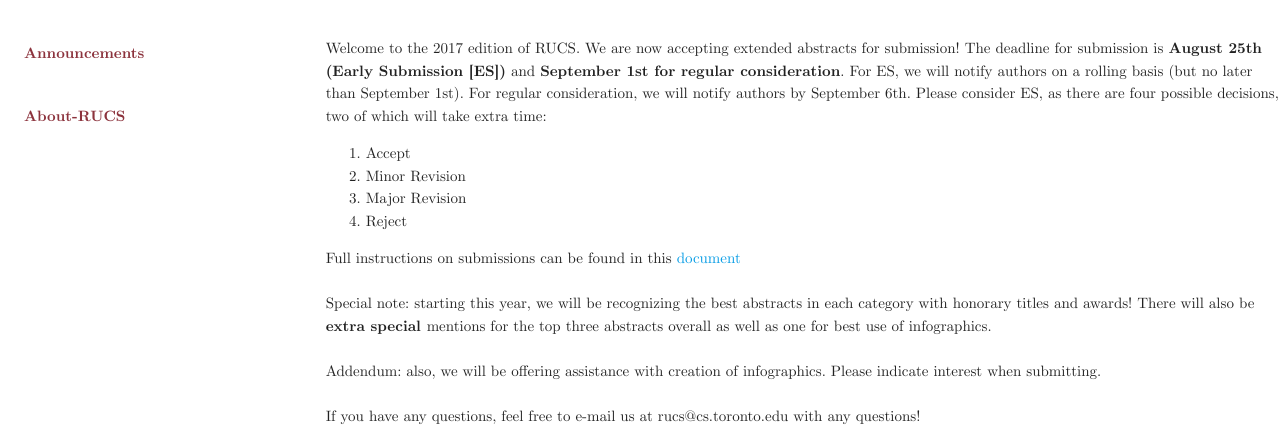
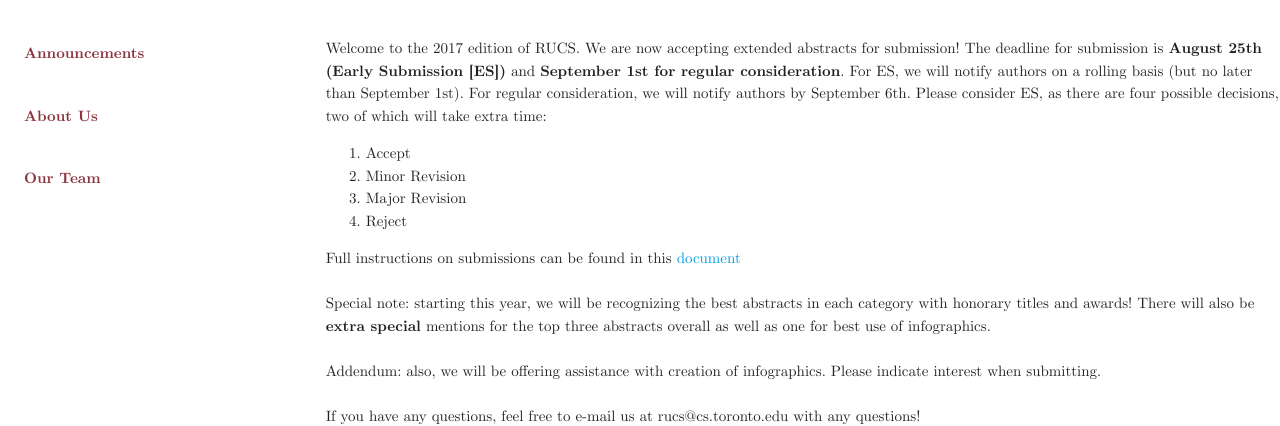
Before and after one commit to rucs-uoft/rucs-uoft.github.io, a Jekyll site: the page built from index.html, in a window 1280 px wide. Shown: the part 956-1382 px from the top of the page. Built offline with Jekyll 4.4.1, drawn with Linux system fonts in a browser that asks for light colours; nearby versions of some CDN libraries.

Commit message:
cleaned up code into _includes; added about us section

```diff
--- /dev/null
+++ b/_includes/about-us.html
@@ -0,0 +1,12 @@
+<p>RUCS, the Review of Undergraduate Science, is the first publication, from a top 20 university, dedicated solely to undergraduate computer science. We feature the best of undergraduate computer science research at U of T and other top universities. Founded in 2015 by Kawin Ethayarajh, RUCS alumni include graduate students at top schools and Googlers. View our past issues here:
+
+<ul>
+	<li><a href="{{ site.baseurl }}/archive_2016"><b>Fall 2016</b></a></li>
+	<li><a href="{{ site.baseurl }}/archive_2015"><b>Fall 2015</b></a></li>
+</ul>
+
+
+
+
+
+</p>
--- /dev/null
+++ b/_includes/meet-the-team.html
@@ -0,0 +1,50 @@
+<div class="container">
+	<div class="row center">
+		<h3>Meet the RUCS team</h3>
+	</div>
+</div>
+
+<div class="container">
+	<div class="row">
+		<div class="team-member col s6" style="text-align: center;">
+			<img class="responsive-img" src="/resources/team_photos/john_photo.jpg">
+			<h4>John</h4>
+			<h6>Editor-in-Chief</h6>
+			<p>John is a 4th year CS student at the University of Toronto, St. George Campus. He is a big fan of undergrad research, and educational outreach in CS. He enjoys the twin branches of CS: the theory and the practice; the research conference and the hackathon; the NP reduction and the multithreading software engineering, and dichotomies in general. Outside of CS, his hobbies include chess, military history and board games.</p>
+		</div>
+		<div class="team-member col s6" style="text-align: center;">
+			<img class="responsive-img" src="/resources/team_photos/samir_photo.jpg">
+			<h4>Samir</h4>
+			<h6>Editor</h6>
+			<p>Samir is in his fourth year at the University of Toronto, majoring in Computer Science and English. He enjoys good grammar and listening to Kanye West.</p>
+		</div>
+	</div>
+	<div class="row">
+		<div class="team-member col s6" style="text-align: center;">
+			<img class="responsive-img" src="/resources/team_photos/nana_photo.jpg">
+			<h4>Nana</h4>
+			<h6>Editor</h6>
+			<p>Nana is a third-year computer science student at the University of Toronto, focusing in AI. In her spare time, Nana enjoys reading French literature and playing the piano.</p>
+		</div>
+		<div class="team-member col s6" style="text-align: center;">
+			<img class="responsive-img" src="/resources/team_photos/osama_photo.jpg">
+			<h4>Osama</h4>
+			<h6>Editor</h6>
+			<p>Osama is a Math Specialist Bachelor's degree graduate from the University of Toronto. He enjoys writing, programming, mathematics, and thinking creatively to develop new and useful ideas. He also enjoy meeting new people to form friendships.</p>
+		</div>
+	</div>
+	<div class="row">
+		<div class="team-member col s6" style="text-align: center;">
+			<img class="responsive-img" src="/resources/team_photos/tyler_photo.jpg">
+			<h4>Tyler</h4>
+			<h6>Webmaster</h6>
+			<p>Tyler is a 4th year student at UofT, specializing in computer science. He loves to stay active; whether it be in the gym, on the water paddling, or taking a hike to who knows where.</p>
+		</div>
+		<div class="team-member col s6" style="text-align: center;">
+			<img class="responsive-img" src="/resources/team_photos/lynn_photo.jpg">
+			<h4>Lynn</h4>
+			<h6>Graphic Artist</h6>
+			<p>Lynn is a third year student pursuing a double major in Computer Science and European Studies, and a minor in Russian. She hopes to learn many more languages - both computer and human ones - in the future.</p>
+		</div>
+	</div>
+</div>
--- a/_includes/news.html
+++ b/_includes/news.html
@@ -1,41 +1,20 @@
-<p>
-
-Welcome to the 2017 edition of RUCS. We are now accepting extended abstracts for submission! The deadline for submission is
-    <b> August 25th (Early Submission [ES])</b> and <b> September 1st  for regular consideration</b>.  For ES, we will notify authors on a rolling basis (but no later than September 1st). For regular consideration, we will notify authors by September 6th.
-Please consider ES, as there are four possible decisions, two of which will take extra time: <br>
-
+    <p>Welcome to the 2017 edition of RUCS. We are now accepting extended abstracts for submission! The deadline for submission is <b>August 25th (Early Submission [ES])</b> and <b>September 1st for regular consideration</b>. For ES, we will notify authors on a rolling basis (but no later than September 1st). For regular consideration, we will notify authors by September 6th. Please consider ES, as there are four possible decisions, two of which will take extra time:<br></p>
     <ol>
-    <li>
-        Accept
-    </li>
-    <li>
-        Minor Revision
-    </li>
-    <li>
-        Major Revision
-    </li>
-    <li>
-        Reject
-    </li>
-    </ol>
-
-
-Full instructions on submissions
-can be found in this <a href = https://docs.google.com/document/d/1yVDTbjVuExxzBVFIVpzssB97J2ogHBYiSeqpDMJH_JU/edit?usp=sharing> document</a>
-<br> <br>
-
-Special note: starting this year, we will be recognizing the best abstracts in each category with honorary titles and awards!
-There will also be <b> extra special </b> mentions for the top three abstracts overall as well as one for best use of infographics.
-
-<br> <br>
-Addendum: also, we will be offering assistance with creation of infographics. Please indicate interest when submitting.
-
-<br> <br>
-If you have any questions, feel free to e-mail us at rucs@cs.toronto.edu with any questions!
-
-<br> <br>
-Sincerely,<br>
-the RUCS 2017 Team
-
-
-</p>
+        <li>Accept</li>
+        <li>Minor Revision</li>
+        <li>Major Revision</li>
+        <li>Reject</li>
+    </ol>Full instructions on submissions can be found in this <a href="https://docs.google.com/document/d/1yVDTbjVuExxzBVFIVpzssB97J2ogHBYiSeqpDMJH_JU/edit?usp=sharing">document</a><br>
+    <br>
+    Special note: starting this year, we will be recognizing the best abstracts in each category with honorary titles and awards! There will also be <b>extra special</b> mentions for the top three abstracts overall as well as one for best use of infographics.<br>
+    <br>
+    Addendum: also, we will be offering assistance with creation of infographics. Please indicate interest when submitting.<br>
+    <br>
+    If you have any questions, feel free to e-mail us at rucs@cs.toronto.edu with any questions!<br>
+    <br>
+    Sincerely,<br>
+    the RUCS 2017 Team
+    <p></p>
+    <div class="section center" id="submit-button">
+        <a class="waves-effect waves-light btn-large" href="mailto:rucs@cs.toronto.edu">Submit Now!</a>
+    </div>
--- a/_includes/table_of_contents.html
+++ b/_includes/table_of_contents.html
@@ -20,33 +20,13 @@
           <span class="toc-title">Announcements</span>
         </a>
 
-        <a href="#about-rucs" class="waves-light collection-item">
-          <div class="toc-title">About-RUCS</div>
+        <a href="#about-us" class="waves-light collection-item">
+          <span class="toc-title">About Us</span>
         </a>
 
-        <!--<a href="#letter-from-the-editor" class="waves-light collection-item">
-          <span class="toc-title">Letter from the Editor</span>
-        </a>-->
-
-
-        <!--{% assign i = 1 %}
-
-        {% for chapter in chapter_titles %}
-
-
-            {% if chapter[0] == 'profiles and interviews'%}
-                {% assign i = i | minus: 1 %}
-            {% else %}
-
-            <a onclick="window.history.replaceState(null, null, '/#{{ chapter | downcase | replace: ' ', '-'}}');" href="#{{ chapter | downcase | replace: ' ', '-'}}" class="waves-light collection-item">
-              <span class="toc-title">  {{ chapter }}</span>
-            </a>
-
-            {% endif %}
-
-            {% assign i = i | plus: 1 %}
-
-        {% endfor %}-->
+        <a href="#meet-the-team" class="waves-light collection-item">
+          <div class="toc-title">Our Team</div>
+        </a>
 
       </div>
     </div>
@@ -54,122 +34,55 @@
     <div class="col s12 m9 l9 height-fix hide-on-small-and-down" id="toc-content-wrapper">
       <div class="toc-content height-fix" id="toc-content">
 
-        <!--<div class="toc-chapter-content" id="letter-from-the-editor">
-          <div id="foreword">
-            {% include foreword.html %}
-          </div>
-        </div>-->
 
         <div class="toc-chapter-content" id="announcements">
           <div id="news">
             {% include news.html %}
-
-            <div class="section center" id="submit-button">
-                <a class="waves-effect waves-light btn-large" href="mailto:rucs@cs.toronto.edu">Submit Now!</a>
-            </div>
           </div>
         </div>
 
 
-        <div class="toc-chapter-content" id="about-rucs">
-            <div class="container">
-              <div class="row center">
-                <h3>Meet the RUCS team</h3>
-              </div>
-            </div>
-
-            <div class="container">
-              <div class="row">
-
-              <div class="team-member col s6" style="text-align: center;">
-                <img class="responsive-img" src="/resources/team_photos/john_photo.jpg">
-                <h4>John Editor-in-Chief</h4>
-                <p>John is a 4th year CS student at the University of Toronto, St. George Campus. He is a big fan of undergrad research, and educational outreach in CS. He enjoys the twin branches of CS: the theory and the practice; the research conference and the hackathon; the NP reduction and the multithreading software engineering, and dichotomies in general. Outside of CS, his hobbies include chess, military history and board games. </p>
-              </div>
-
-                <div class="team-member col s6" style="text-align: center;">
-                  <img class="responsive-img" src="/resources/team_photos/samir_photo.jpg">
-                  <h4>Samir- Editor</h4>
-                  <p>Samir is in his fourth year at the University of Toronto, majoring in Computer Science and English. He enjoys good grammar and listening to Kanye West.</p>
-                </div>
-
-              </div>
-
-              <div class="row">
-                <div class="team-member col s6" style="text-align: center;">
-                  <img class="responsive-img" src="/resources/team_photos/nana_photo.jpg">
-                  <h4>Nana - Editor</h4>
-                  <p>Nana is a third-year computer science student at the University of Toronto, focusing in AI. In her spare time, Nana enjoys reading French literature and playing the piano.</p>
-                </div>
-
-                <div class="team-member col s6" style="text-align: center;">
-                  <img class="responsive-img" src="/resources/team_photos/osama_photo.jpg">
-                  <h4>Osama - Editor</h4>
-                  <p>Osama is a Math Specialist Bachelor's degree graduate from the University of Toronto.
-
-He enjoys writing, programming, mathematics, and thinking creatively to develop new and useful ideas. He also enjoy meeting new people to form friendships.
-</p>
-                </div>
-
-              </div>
-
-              <div class="row">
-
-              <div class="team-member col s6" style="text-align: center;">
-                <img class="responsive-img" src="/resources/team_photos/tyler_photo.jpg">
-                <h4>Tyler - Webmaster</h4>
-                <p>Tyler is a 4th year student at UofT, specializing in computer science. He loves to stay active; whether it be in the gym, on the water paddling, or taking a hike to who knows where.</p>
-              </div>
-
-              <div class="team-member col s6" style="text-align: center;">
-                <img class="responsive-img" src="/resources/team_photos/lynn_photo.jpg">
-                <h4>Lynn - Graphic Artist</h4>
-                <p>Lynn is a third year student pursuing a double major in Computer Science and European Studies, and a minor in Russian. She hopes to learn many more languages - both computer and human ones - in the future.</p>
-              </div>
-            </div>
-
-
+        <div class="toc-chapter-content" id="about-us">
+        {% include about-us.html %}
         </div>
 
 
+        <div class="toc-chapter-content" id="meet-the-team">
+        {% include meet-the-team.html %}
+        </div>
 
 
-
-
-
-
-
-
-        </div>
       </div>
     </div>
 
 
-<!--Small screen sizes (responsive design)-->
+<!--Small screen sizes (RESPONSIVE DESIGN))-->
     <div class="col s12 hide-on-med-and-up show-on-small">
       <ul class="collapsible collapsible-toc" data-collapsible="accordion">
-        <!--<li id="letter-from-the-editor-mini">
-          <div class="collapsible-header toc-title">Letter from the Editor</div>
-          <div class="collapsible-body">
-            {% include foreword.html %}
-          </div>
-        </li>-->
+
         <li id="announcements-mini">
-          <div class="collapsible-header toc-title">Annoucements</div>
+          <div class="collapsible-header toc-title">Announcements</div>
           <div class="collapsible-body">
             <!--content-->
             <div id="news-mini">
               {% include news.html %}
             </div>
-            <!--{% include foreword.html %}-->
           </div>
         </li>
-        <li id="about-rucs-mini">
-          <div class="collapsible-header toc-title">About-RUCS</div>
+
+        <li id="about-us-mini">
+          <div class="collapsible-header toc-title">About Us</div>
           <div class="collapsible-body">
             <!--content-->
-            <p>Coming soon!</p>
-            <!--{% include foreword.html %}-->
+            {% include about-us.html %}
+          </div>
+        </li>
+
+        <li id="meet-the-team-mini">
+          <div class="collapsible-header toc-title">Our Team</div>
+          <div class="collapsible-body">
+            <!--content-->
+            {% include meet-the-team.html %}
           </div>
         </li>
 
```
Also changed, not shown: 1 other file.
